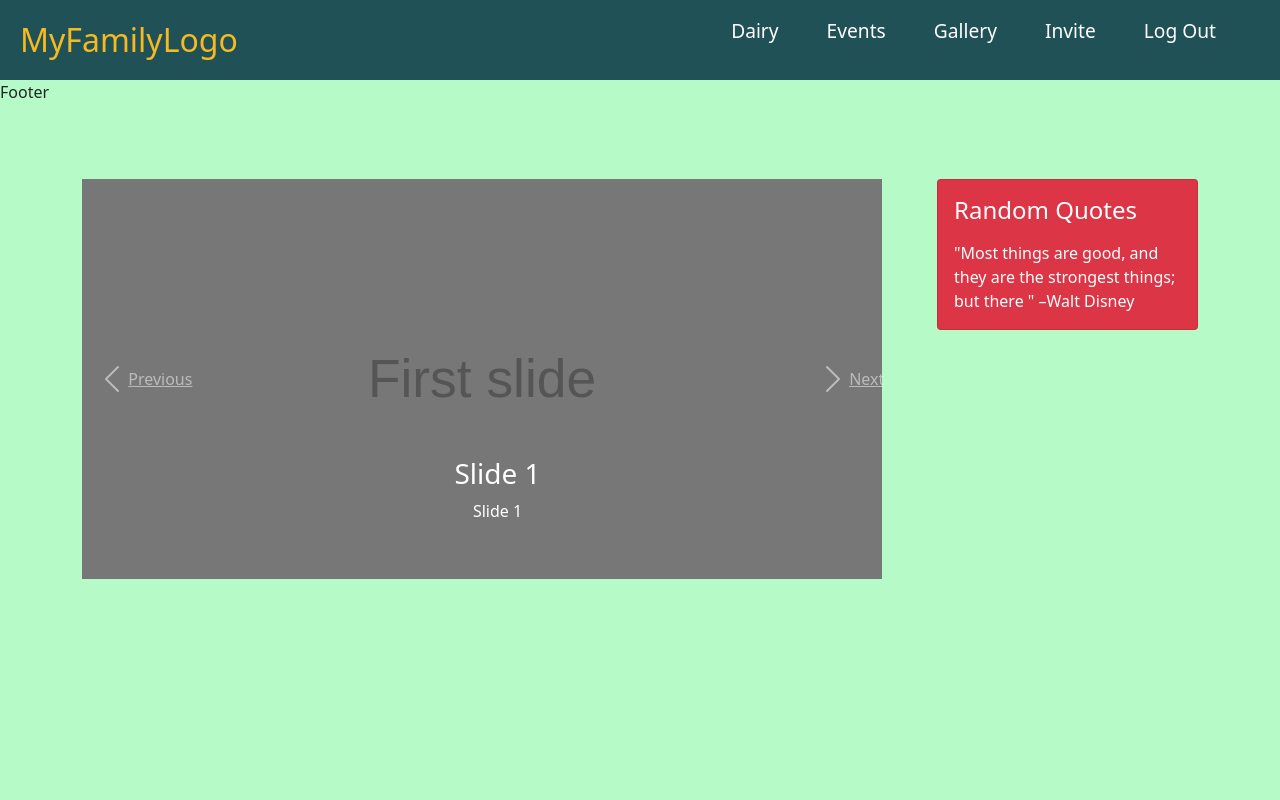
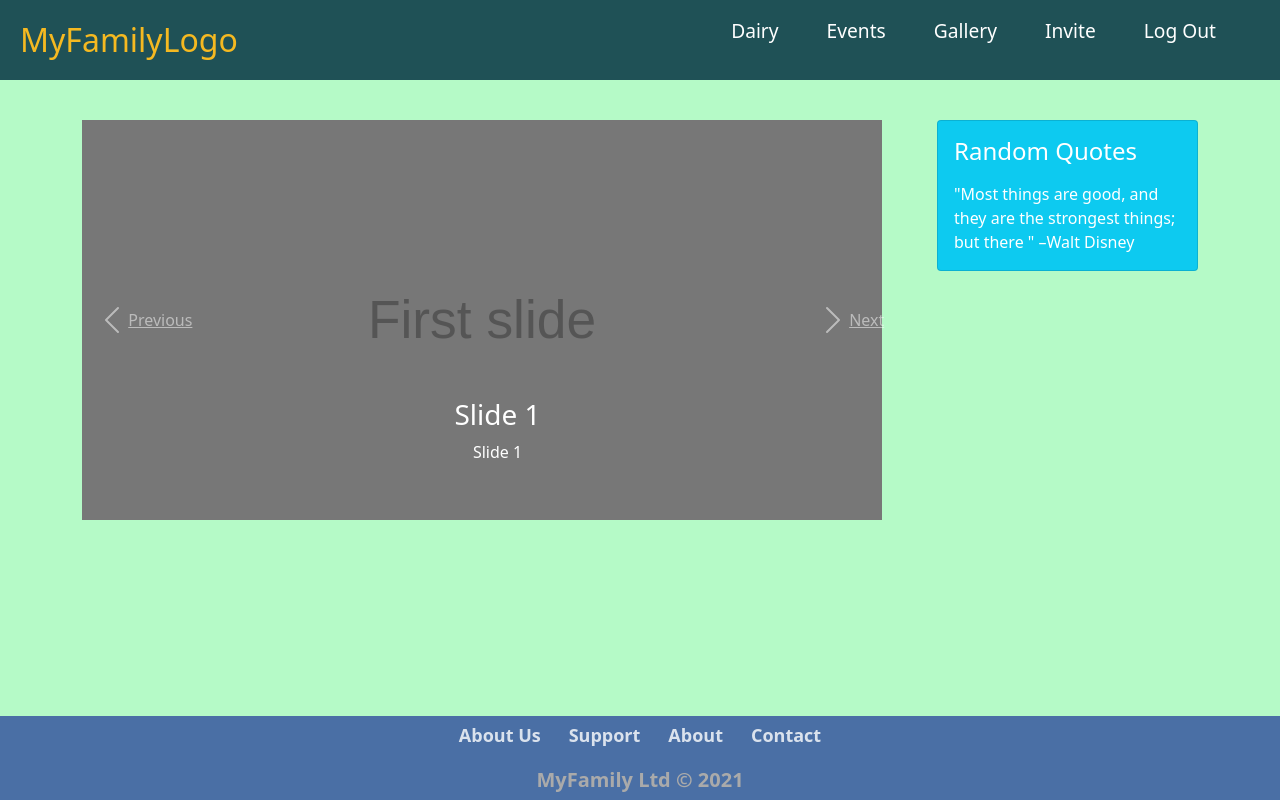
Before and after one commit to sarvar-m/my-family-project, a React (Create React App) app: page / in a window 1280 px wide. Built offline with nearby package versions, Linux system fonts and the light colour scheme.

Commit message:
add footer to main page

```diff
--- a/src/components/Main.js
+++ b/src/components/Main.js
@@ -3,12 +3,15 @@ import MainNavBar from "./MainNavBar";
 import { BrowserRouter as Router } from "react-router-dom";
 import MainBody from "./MainBody";
 import "./NavBar.css";
+import MainFooter from "./MainFooter";
+import "./MainFooter.css";
 
 function Main() {
   return (
     <Router>
       <MainNavBar />
       <MainBody />
+      <MainFooter />
     </Router>
   );
 }
--- a/src/components/MainBody.js
+++ b/src/components/MainBody.js
@@ -5,7 +5,7 @@ import RandomQuotes from "./utils/RandomQuotes";
 
 function MainBody() {
   return (
-    <div style={{ marginTop: "75px" }}>
+    <div style={{ margin: "40px" }}>
       <Container>
         <Row>
           <Col xs="9">
--- /dev/null
+++ b/src/components/MainFooter.css
@@ -0,0 +1,44 @@
+.footer-basic {
+  position: fixed;
+  padding: 5px;
+  left: 0;
+  bottom: 0;
+  width: 100%;
+  background-color: #4a6fa5;
+  color: white;
+  text-align: center;
+  font-size: 1.2rem;
+  font-weight: bold;
+}
+
+.footer-basic ul {
+  padding: 0;
+  list-style: none;
+  text-align: center;
+  font-size: 18px;
+  line-height: 1.6;
+  margin-bottom: 0;
+}
+
+.footer-basic li {
+  padding: 0 10px;
+}
+
+.footer-basic ul a {
+  color: inherit;
+  text-decoration: none;
+  opacity: 0.8;
+}
+
+.footer-basic ul a:hover {
+  opacity: 1;
+}
+
+.footer-basic .copyright {
+  margin-top: 15px;
+  text-align: center;
+  font-size: 20px;
+  font-weight: 900;
+  color: #aaa;
+  margin-bottom: 0;
+}
--- a/src/components/MainFooter.js
+++ b/src/components/MainFooter.js
@@ -0,0 +1,28 @@
+import React from "react";
+import "./MainFooter.css";
+
+const MainFooter = () => {
+  return (
+    <div class="footer-basic">
+      <footer>
+        <ul class="list-inline">
+          <li class="list-inline-item">
+            <a href="#">About Us</a>
+          </li>
+          <li class="list-inline-item">
+            <a href="#">Support</a>
+          </li>
+          <li class="list-inline-item">
+            <a href="#">About</a>
+          </li>
+          <li class="list-inline-item">
+            <a href="#">Contact</a>
+          </li>
+        </ul>
+        <p class="copyright">MyFamily Ltd © 2021</p>
+      </footer>
+    </div>
+  );
+};
+
+export default MainFooter;
--- a/src/components/MainNavBar.js
+++ b/src/components/MainNavBar.js
@@ -77,7 +77,6 @@ function MainNavBar() {
           </div>
         </div>
       </nav>
-      <footer>Footer</footer>
     </>
   );
 }
--- a/src/components/utils/RandomQuotes.js
+++ b/src/components/utils/RandomQuotes.js
@@ -6,7 +6,7 @@ import { Card, CardTitle, CardText } from "reactstrap";
 function RandomQuotes() {
   return (
     <div className="quote">
-      <Card body inverse color="danger">
+      <Card body inverse color="info">
         <CardTitle tag="h5">
           <h4>Random Quotes</h4>
         </CardTitle>
```
